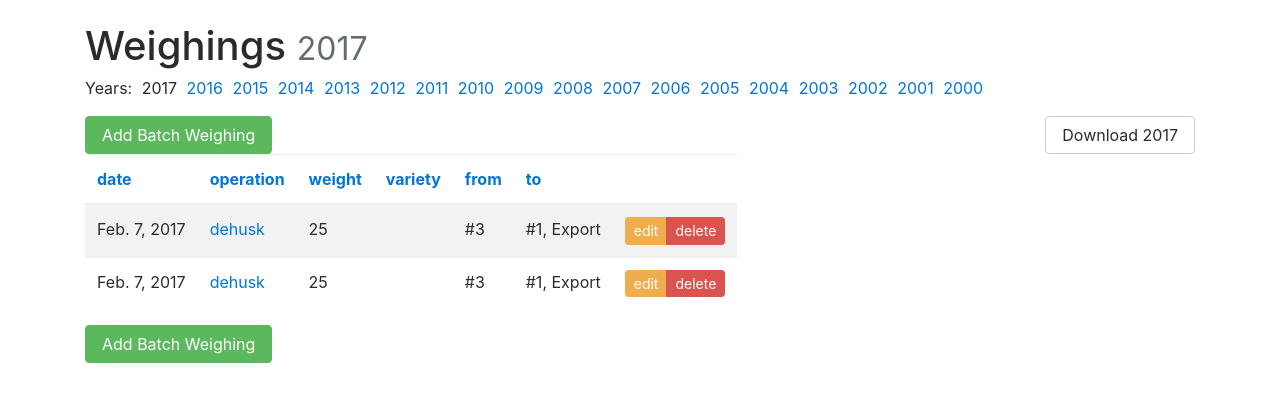
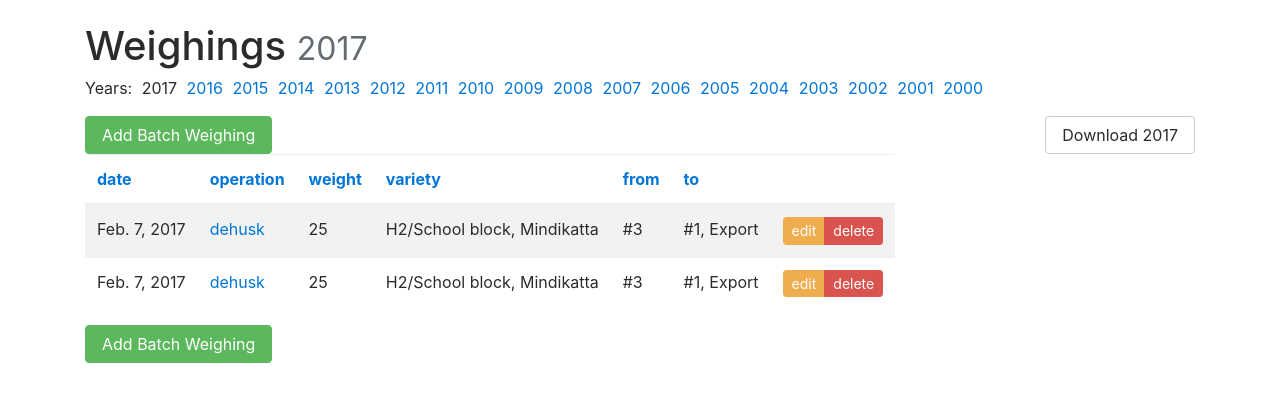
Before and after one commit to awhillas/mindikatta2, a Django app: page /weighings/ in a window 1280 px wide. Shown: the part 56-458 px from the top of the page. Run offline with Django 3.2, Linux system fonts and the light colour scheme; a user stored in the database is signed in; data comes from the database, SQL or seed files in the repository; some libraries are stand-ins or nearby versions.

Commit message:
Fixed display of variety/block in weighing report

```diff
--- a/mindikatta/harvest/templates/harvest/weighings_list.html
+++ b/mindikatta/harvest/templates/harvest/weighings_list.html
@@ -38,7 +38,7 @@
 	      <th><a href="?sort={% if sort == 'report_date' %}-{% endif %}report_date">date</a></th>
 	      <th><a href="?sort={% if sort == 'operation' %}-{% endif %}operation">operation</a></th>
 	      <th><a href="?sort={% if sort == 'weight' %}-{% endif %}weight">weight</a></th>
-	      <th><a href="?sort={% if sort == 'variety' %}-{% endif %}variety">variety</a></th>
+	      <th><a href="?sort={% if sort == 'block' %}-{% endif %}block">variety</a></th>
 		  <th><a href="?sort={% if sort == 'from_silo' %}-{% endif %}from_silo">from</a></th>
 		  <th><a href="?sort={% if sort == 'to_silo' %}-{% endif %}to_silo">to</a></th>
 		  <th></th>
@@ -54,7 +54,7 @@
 		  		<td><a href="{% url 'harvest:weighing_list' current_year object.operation %}">{{object.operation}}</a></td>
 			{% endif %}
 			<td>{{object.weight | intcomma}}</td>
-			<td>{{object.variety}}</td>
+			<td>{{object.block}}</td>
 			<td>{{object.from_silo}}</td>
 			<td>{{object.to_silo}}</td>
 			<td>
```
